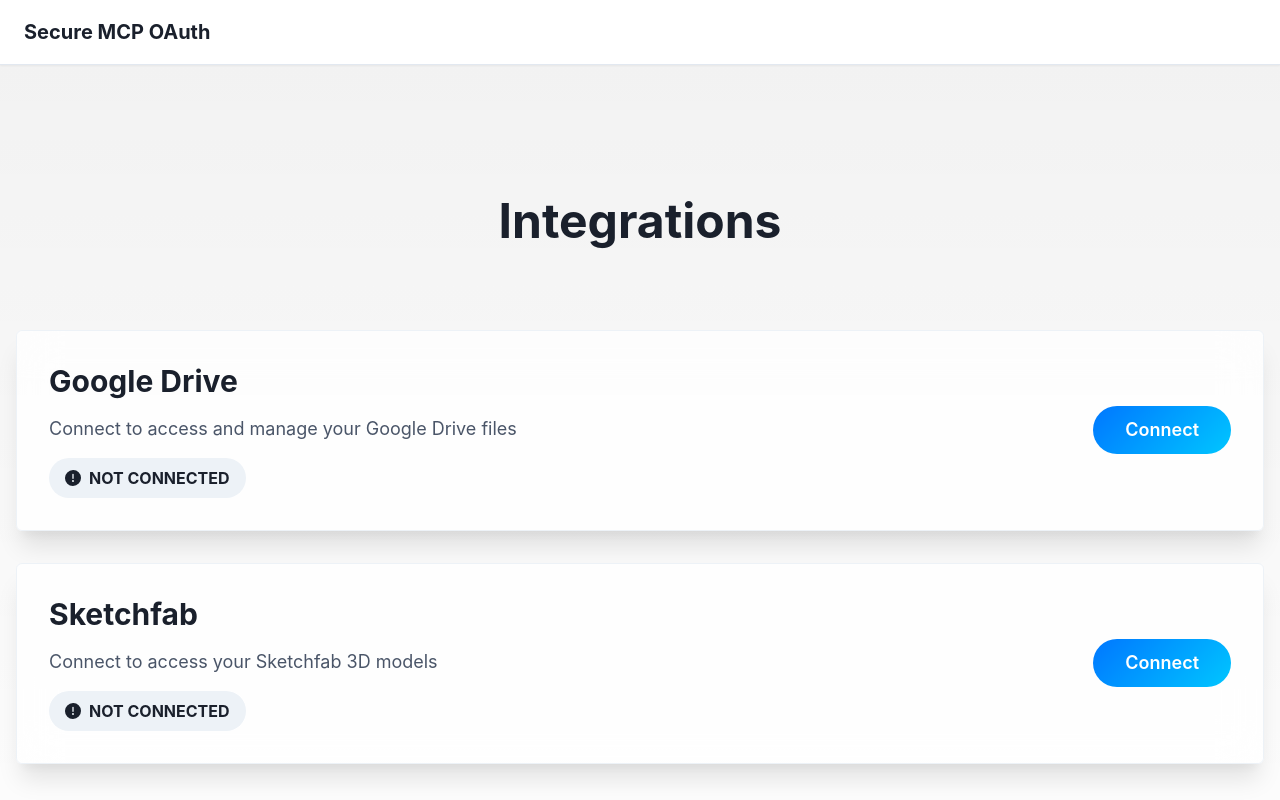
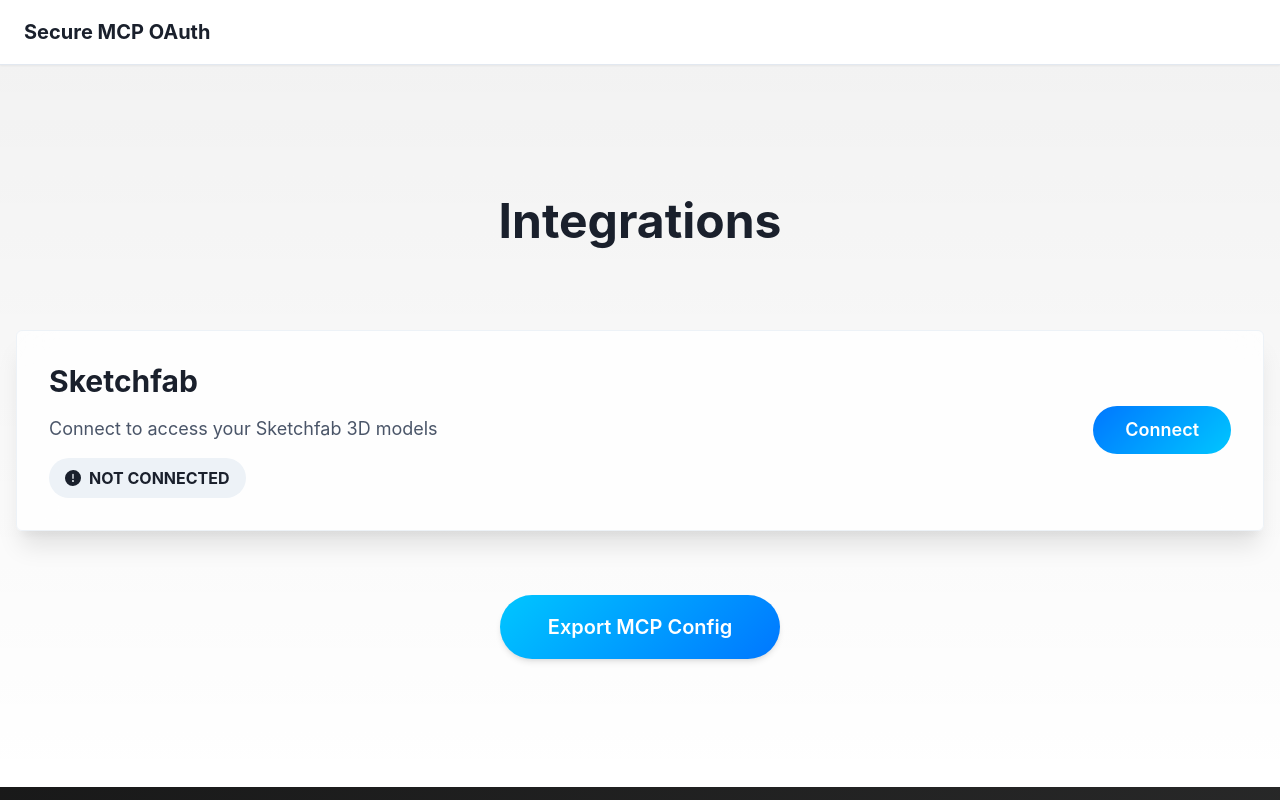
Before and after one commit to baryhuang/secure-mcp-oauth-ui, a Next.js app: page / in a window 1280 px wide. Shown: the top 800 px of the page. Built offline with nearby package versions, Linux system fonts and the light colour scheme; no server answers.

Commit message:
remove google

```diff
--- a/src/pages/index.tsx
+++ b/src/pages/index.tsx
@@ -25,17 +25,8 @@
   Collapse,
 } from '@chakra-ui/react';
 import { CheckCircleIcon, WarningIcon, ViewIcon, ViewOffIcon, CopyIcon } from '@chakra-ui/icons';
-import { useSession, signIn, signOut } from 'next-auth/react';
 import { FiLock, FiRefreshCcw, FiShield } from 'react-icons/fi';
-import { Session } from 'next-auth';
 import NextLink from 'next/link';
-
-// Augment the Session type to include accessToken
-declare module 'next-auth' {
-  interface Session {
-    accessToken?: string;
-  }
-}
 
 // Define animations using style objects instead of keyframes
 const fadeInAnimation = {
@@ -120,14 +111,7 @@
 };
 
 export default function Home() {
-  const { data: session } = useSession();
   const [integrations, setIntegrations] = useState<Integration[]>([
-    {
-      name: 'Google Drive',
-      isConnected: false,
-      description: 'Connect to access and manage your Google Drive files',
-      scope: 'https://www.googleapis.com/auth/drive.file',
-    },
     {
       name: 'Sketchfab',
       isConnected: false,
@@ -257,40 +241,6 @@
     checkStoredTokens();
   }, []);
 
-  useEffect(() => {
-    if (session?.accessToken) {
-      setIntegrations(prev =>
-        prev.map(int => ({
-          ...int,
-          isConnected: int.name === 'Google Drive'
-        }))
-      );
-
-      // Store Google token data for display
-      setTokenData(prev => ({
-        ...prev,
-        'Google Drive': {
-          access_token: session.accessToken,
-          token_type: 'Bearer'
-        }
-      }));
-    } else {
-      setIntegrations(prev =>
-        prev.map(int => ({
-          ...int,
-          isConnected: int.name === 'Google Drive' ? false : int.isConnected
-        }))
-      );
-
-      // Remove Google token data if disconnected
-      setTokenData(prev => {
-        const newTokenData = { ...prev };
-        delete newTokenData['Google Drive'];
-        return newTokenData;
-      });
-    }
-  }, [session]);
-
   const handleToggleToken = (integrationName: string) => {
     setShowTokens(prev => ({
       ...prev,
@@ -310,25 +260,7 @@
   };
 
   const handleConnect = async (integration: Integration) => {
-    if (integration.name === 'Google Drive') {
-      if (!integration.isConnected) {
-        try {
-          await signIn('google', {
-            callbackUrl: window.location.origin,
-          });
-        } catch (error) {
-          toast({
-            title: 'Connection Failed',
-            description: 'Failed to connect to Google Drive',
-            status: 'error',
-            duration: 5000,
-            isClosable: true,
-          });
-        }
-      } else {
-        await signOut({ callbackUrl: window.location.origin });
-      }
-    } else if (integration.name === 'Sketchfab') {
+    if (integration.name === 'Sketchfab') {
       if (!integration.isConnected) {
         // Initiate Sketchfab OAuth flow directly
         try {
@@ -410,7 +342,9 @@
         name: int.name,
         status: int.isConnected ? 'connected' : 'disconnected',
         scope: int.scope,
-        accessToken: int.isConnected ? session?.accessToken : null,
+        accessToken: int.isConnected && tokenData[int.name]?.access_token
+          ? tokenData[int.name].access_token
+          : null,
       })),
     };
 
```
